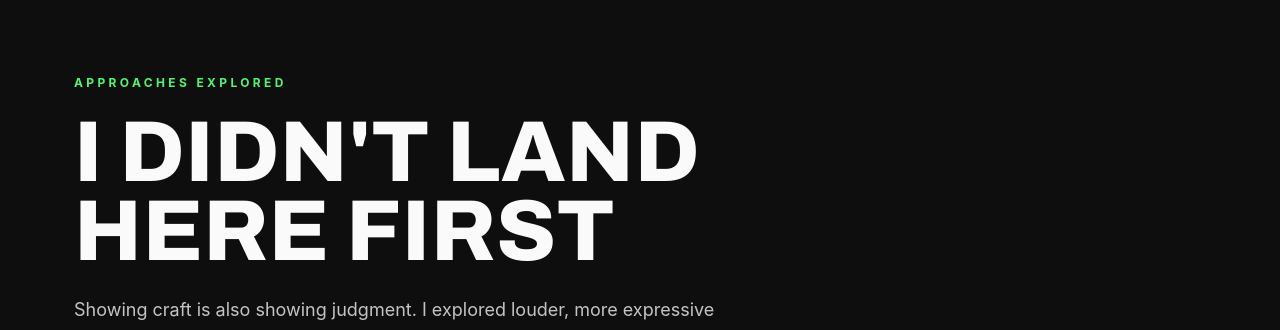
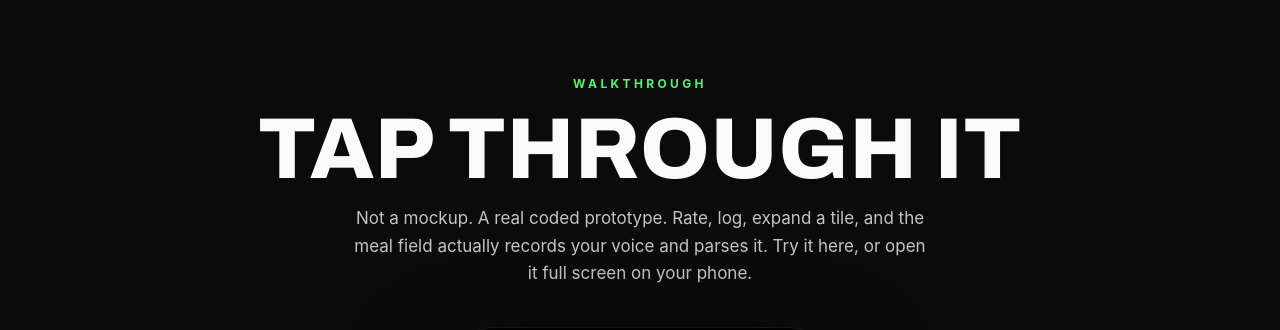
Before and after one commit to rockymedure/ladder-design-exercise, a Next.js app: page /refuel in a window 1280 px wide. Shown: the part 2603-2933 px from the top of the page. Built offline with nearby package versions, Linux system fonts and the light colour scheme.

Commit message:
Refuel: move live prototype up to right after the goal
Co-authored-by: Cursor <cursoragent@cursor.com>

```diff
--- a/src/app/refuel/page.tsx
+++ b/src/app/refuel/page.tsx
@@ -64,9 +64,9 @@ export default function RefuelPage() {
       <Nav />
       <Hero />
       <Goal />
+      <Walkthrough />
       <Approaches />
       <LandedOn />
-      <Walkthrough />
       <Footer />
     </main>
   );
```
